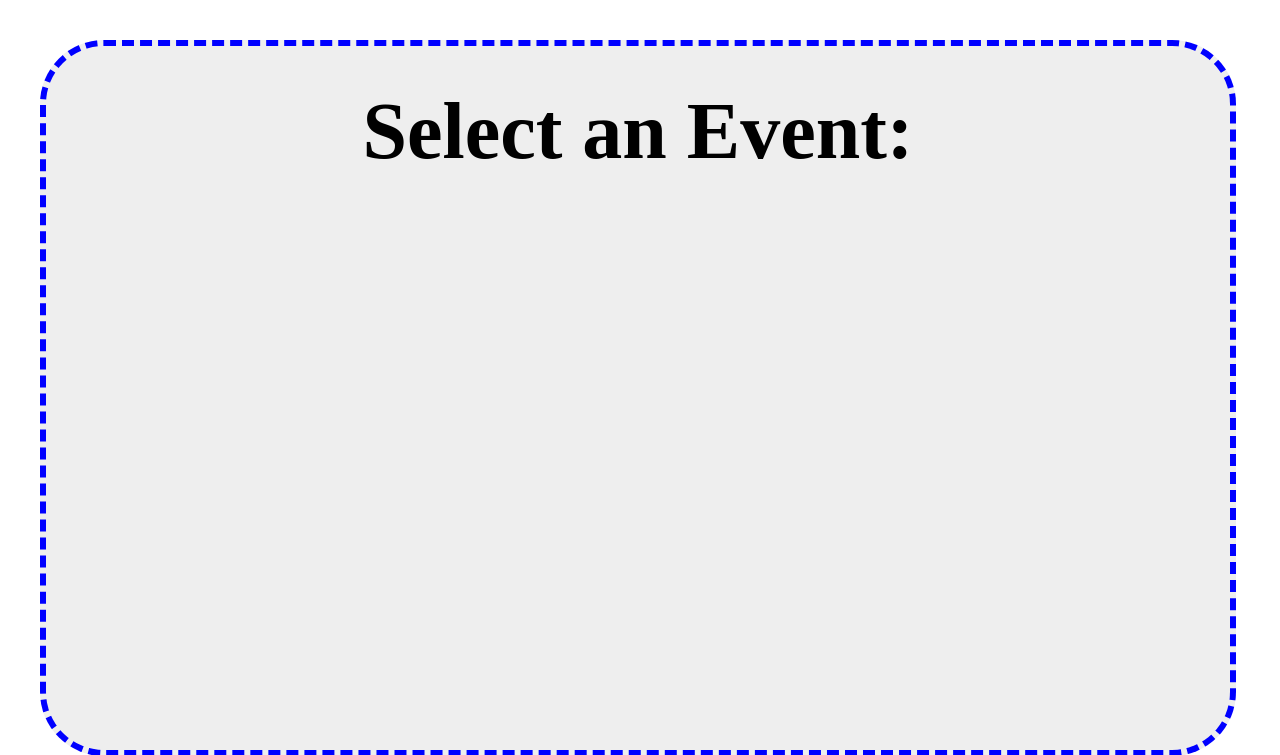
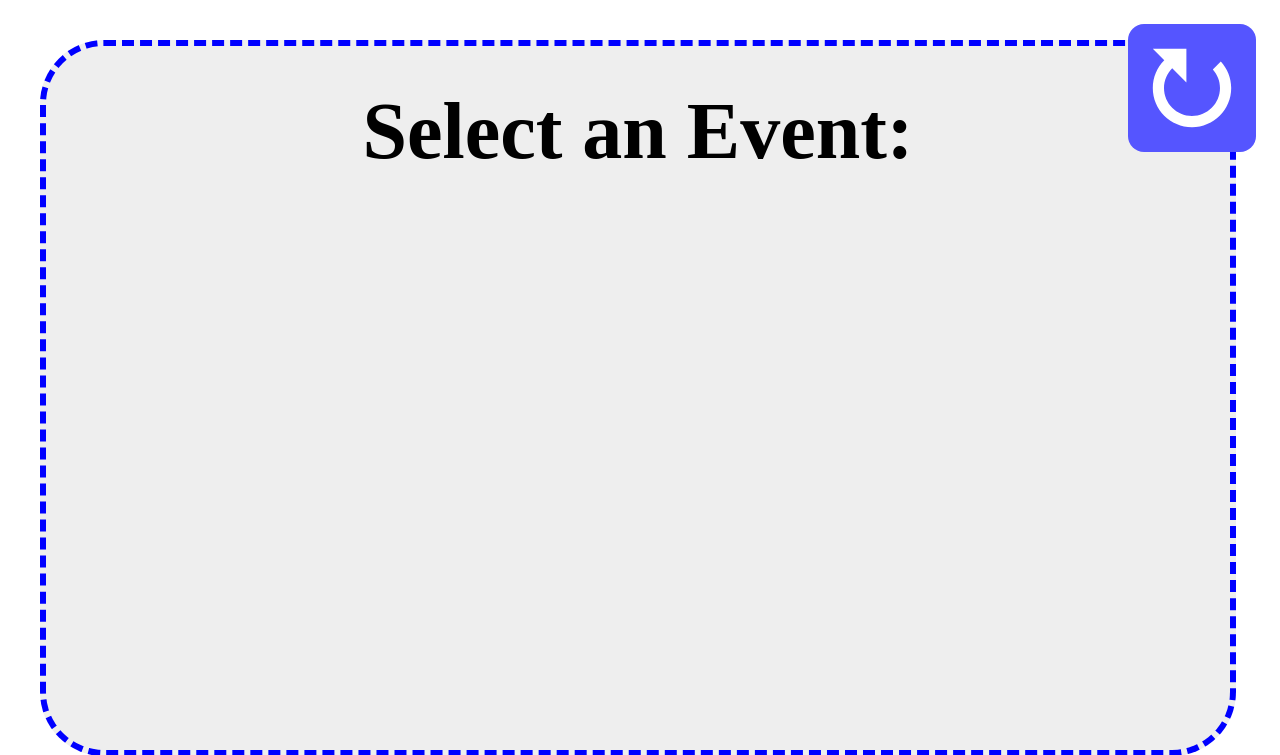
Before and after one commit to melbcc/QR-Code-Reader, a Django app: page /scan in a window 1280 px wide. Shown: the top 755 px of the page. Run offline with Django 3.2, Linux system fonts and the light colour scheme; parts of the project's set-up code (start-up, migrations or seed data) failed here and were passed over.

Commit message:
reset button (touch friendly)

```diff
--- a/webapp/scanner/static/scanner/css/scanner.css
+++ b/webapp/scanner/static/scanner/css/scanner.css
@@ -28,18 +28,16 @@ html, body {
     display: inline-block;
 
 }
-    .first_name {
+
+.first_name {
     color:#cc0066;
     font-weight: bold;
+}
 
-    }
-
-    .status_name {
-    color:Lime;
+.status_name {
     font-size: 8vh;
     font-weight: bold;
-
-    }
+}
 
 .section {
     height: calc(100vh - 22vh);
@@ -94,9 +92,6 @@ img.qrcode {
     width: 20vw;
 }
 
-.tile-signinsml {
-}
-
 .tile h1,h2,h3,h4 {
     text-align: center;
     margin-top: 0;
@@ -115,3 +110,19 @@ img.qrcode {
     color: #ff7f68;
     margin: 2vh;
 }
+
+.reset-button {
+    border-radius: 2vh;
+    background: #55f;
+    padding: 3vh;
+
+    position: fixed;
+    top: 3vh;
+    right: 3vh;
+    height: 10vh;
+    width: 10vh;
+}
+
+.reset-button path {
+    fill: white;
+}
--- a/webapp/scanner/static/scanner/js/scanner.js
+++ b/webapp/scanner/static/scanner/js/scanner.js
@@ -1,3 +1,12 @@
+/* ========== Setup =========== */
+const setupScannerPage = () => {
+    // Bind Events
+    $('.reset-button').click(() => { resetPage(); })
+
+    // Start with Reset
+    resetPage();
+};
+
 /* ========== Basic Navigation =========== */
 const defaultFormMap = {
     "scan": '#scanform input[name=contact_id]',
--- a/webapp/scanner/templates/scanner.html
+++ b/webapp/scanner/templates/scanner.html
@@ -20,7 +20,7 @@
     </script>
     <script src="/static/scanner/js/scanner.js"></script>
   </head>
-  <body onload="resetPage();">
+  <body onload="setupScannerPage();">
     <!-- Sounds -->
     <audio id="sound_scan">
       <source src="/static/scanner/sound/beep.mp3" type="audio/mpeg">
@@ -29,7 +29,6 @@
     <audio id="sound_error">
       <source src="/static/scanner/sound/error.mp3" type="audio/mpeg">
     </audio>
-
 
     <!-- ============== Event Selection ============== -->
     <div class="screen" id="events"><div class="section">
@@ -103,7 +102,7 @@
 
     <!-- ============== Sign in Member Number ============== -->
     <div class="screen" id="signin_memno"><div class="section">
-      <h1>Enter Membership Number</h1>
+      <h1>Membership Number</h1>
       <form id="memnumform" onsubmit="submitMemberNumber(); return false;">
         <p>
           Membership #: <input name="membership_num" type="text" size="20">
@@ -143,5 +142,14 @@
 
 
     </div></div>
+
+    <!-- ============== Pemrmenant Overlays ============== -->
+    <!-- Reset Button -->
+    <div class="reset-button">
+      <svg version="1.1" xmlns="http://www.w3.org/2000/svg" xmlns:xlink="http://www.w3.org/1999/xlink" x="0px" y="0px" viewBox="0 0 1000 1000" enable-background="new 0 0 1000 1000" xml:space="preserve">
+        <g><path d="M153.5,153.5C64.9,242.1,10,364.5,10,500c0,270.6,219.4,490,490,490c270.6,0,490-219.4,490-490c0-128.1-49.6-244.1-129.9-331.3l-99.8,99.8c55.1,61.7,89.6,142.3,89.6,231.5c0,192.9-157,349.9-349.9,349.9c-193,0-350-157-350-349.9c0-96.5,39.3-184,102.6-247.4l177.3,177.3V157.1V15.5V10H10L153.5,153.5L153.5,153.5z"/></g>
+      </svg>
+    </div>
+
   </body>
 </html>
```
